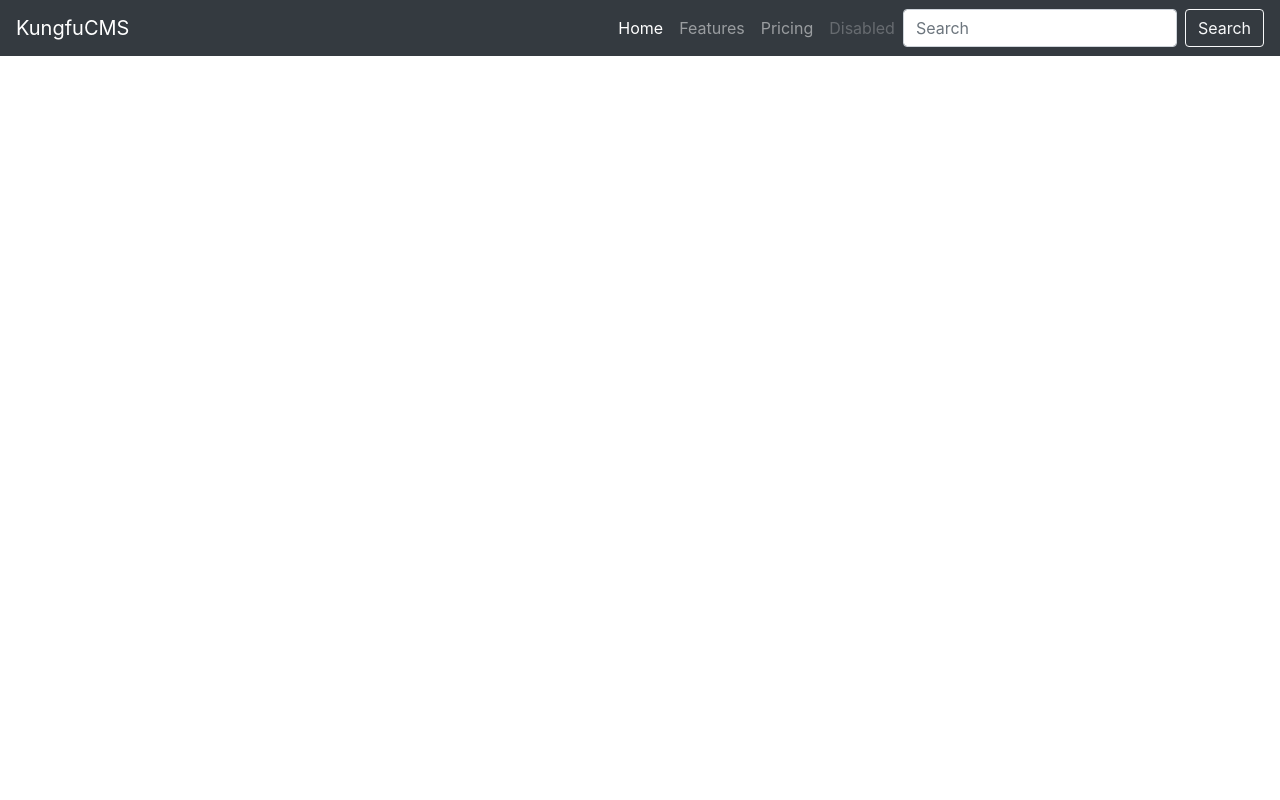
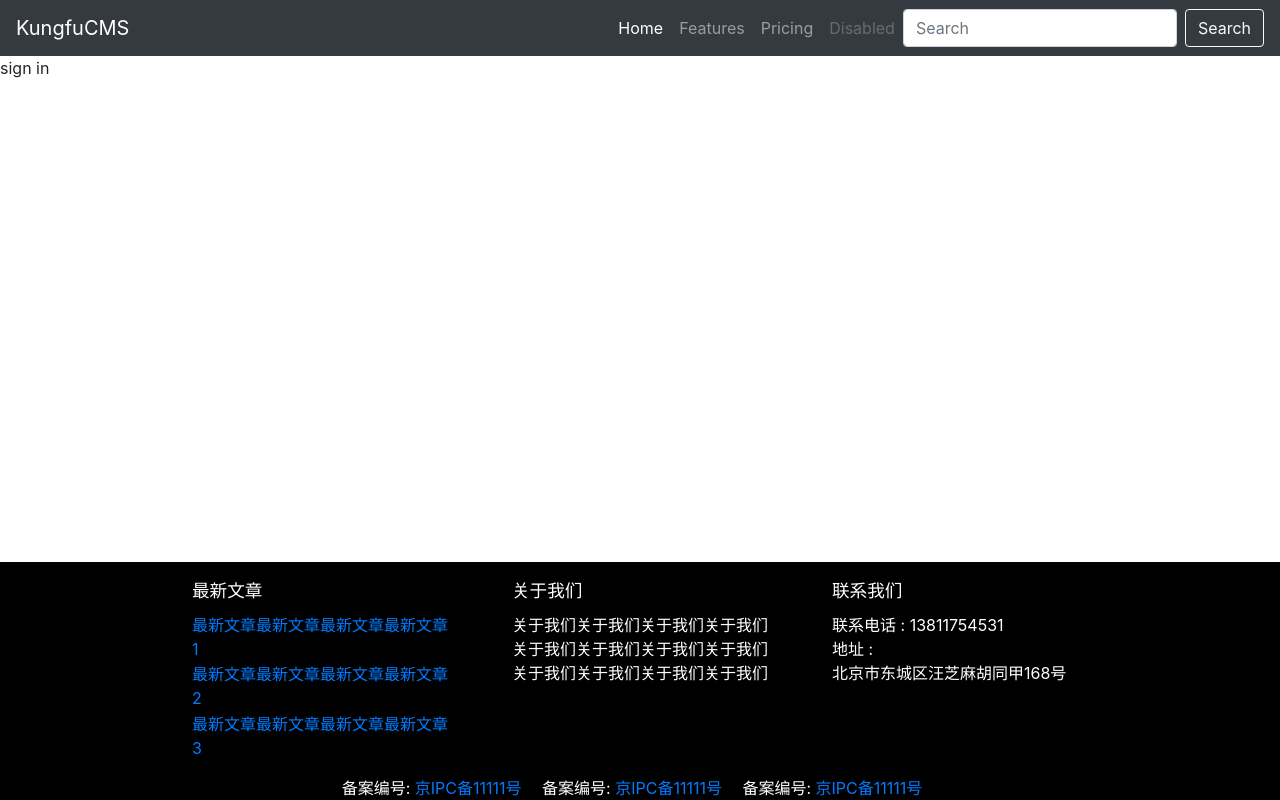
Before and after one commit to youngershen/kungfucms, a Django app: template kungfucms/themes/default/templates/account/sign-in.html in a window 1280 px wide. Run offline with Django 3.2, Linux system fonts and the light colour scheme; the template is opened without the code that fills it, so the values that code supplies are empty; some libraries are stand-ins or nearby versions.

Commit message:
Feature: 页面设计

```diff
--- a/kungfucms/themes/default/static/css/kungfucms.css
+++ b/kungfucms/themes/default/static/css/kungfucms.css
@@ -8,3 +8,48 @@ body
 {
     margin: 0;
 }
+
+.kf-signin-content
+{
+}
+
+.kf-footer
+{
+    background-color: #000;
+    color: #fff;
+    /*padding: 1rem;*/
+    padding-top: 1rem;
+}
+
+.kf-footer-content
+{
+
+}
+
+.kf-footer-content-body
+{
+    padding-left: 2rem;
+    padding-right: 2rem;
+}
+
+.kf-footer-content-header
+{
+    font-size: 1.1rem;
+    margin-bottom: .5rem;
+}
+
+.kf-footer-content-body > ol
+{
+    list-style: none;
+    padding: 0;
+}
+
+.kf-footer-content-body > ol >li
+{
+    margin-bottom: .1rem;
+}
+
+.kf-footer-bottom-body > span
+{
+    margin-right: 1rem;
+}
--- a/kungfucms/themes/default/templates/account/sign-in.html
+++ b/kungfucms/themes/default/templates/account/sign-in.html
@@ -12,7 +12,7 @@
 {% endblock %}
 
 {% block content %}
+    <div class="kf-signin-content">
+        sign in
+    </div>
 {% endblock %}
-
-{% block footer %}
-{% endblock %}
--- a/kungfucms/themes/default/templates/base.html
+++ b/kungfucms/themes/default/templates/base.html
@@ -38,6 +38,6 @@
 {% endblock %}
 
 {% block footer %}
+    {% include 'footer.html' %}
 {% endblock %}
-
 </html>
--- /dev/null
+++ b/kungfucms/themes/default/templates/footer.html
@@ -0,0 +1,53 @@
+{% load i18n %}
+
+<footer class="container-fluid kf-footer fixed-bottom">
+    <div class="row kf-footer-content justify-content-center">
+        <div class="col-3 kf-footer-content-body">
+            <header class="kf-footer-content-header">{% trans '最新文章' %}</header>
+            <ol>
+                <li>
+                    <a href="" class="align-content-center">最新文章最新文章最新文章最新文章1</a>
+                </li>
+                <li>
+                    <a href="">最新文章最新文章最新文章最新文章2</a>
+                </li>
+                <li>
+                    <a href="">最新文章最新文章最新文章最新文章3</a>
+                </li>
+            </ol>
+        </div>
+
+        <div class="col-3 kf-footer-content-body">
+            <header class="kf-footer-content-header">{% trans '关于我们' %}</header>
+            <p>
+                关于我们关于我们关于我们关于我们关于我们关于我们关于我们关于我们关于我们关于我们关于我们关于我们
+            </p>
+
+        </div>
+
+        <div class="col-3 kf-footer-content-body">
+            <header class="kf-footer-content-header">{% trans '联系我们' %}</header>
+            <div>
+                <span>联系电话 :</span>
+                <span>13811754531</span>
+            </div>
+            <div>
+                <span>地址 :</span>
+                <address>北京市东城区汪芝麻胡同甲168号</address>
+            </div>
+        </div>
+    </div>
+
+    <div class="row kf-footer-bottom" >
+        <div class="col-12 kf-footer-bottom-body text-center">
+            <span class="">
+                <span>备案编号:</span>
+                <span><a href="">京IPC备11111号</a></span>
+            </span>
+            <span class=""><span>备案编号:</span>
+                <span><a href="">京IPC备11111号</a></span></span>
+            <span class=""><span>备案编号:</span>
+                <span><a href="">京IPC备11111号</a></span></span>
+        </div>
+    </div>
+</footer>
--- a/kungfucms/themes/default/templates/navbar.html
+++ b/kungfucms/themes/default/templates/navbar.html
@@ -1,4 +1,7 @@
-<nav class="navbar navbar-expand-lg navbar-dark bg-dark kf-navbar">
+{% load i18n %}
+
+
+<nav class="navbar navbar-expand-lg navbar-dark bg-dark kf-navbar sticky-top">
      <a class="navbar-brand hidden-sm" href="#">
          <span>KungfuCMS</span>
      </a>
@@ -10,14 +13,14 @@
 
     <div class="collapse navbar-collapse" id="navbarNavAltMarkup">
         <div class="navbar-nav ml-auto">
-            <a class="nav-item nav-link active" href="#">Home <span class="sr-only">(current)</span></a>
+            <a class="nav-item nav-link active" href="#">{% trans 'Home' %} <span class="sr-only">(current)</span></a>
             <a class="nav-item nav-link" href="#">Features</a>
             <a class="nav-item nav-link" href="#">Pricing</a>
             <a class="nav-item nav-link disabled" href="#" tabindex="-1" aria-disabled="true">Disabled</a>
         </div>
         <form class="form-inline my-2 my-lg-0">
             <input class="form-control mr-sm-2" type="search" placeholder="Search" aria-label="Search">
-            <button class="btn btn-outline-light my-2 my-sm-0" type="submit">Search</button>
+            <button class="btn btn-outline-light my-2 my-sm-0" type="submit">{% trans 'Search' %}</button>
         </form>
     </div>
 </nav>
```
